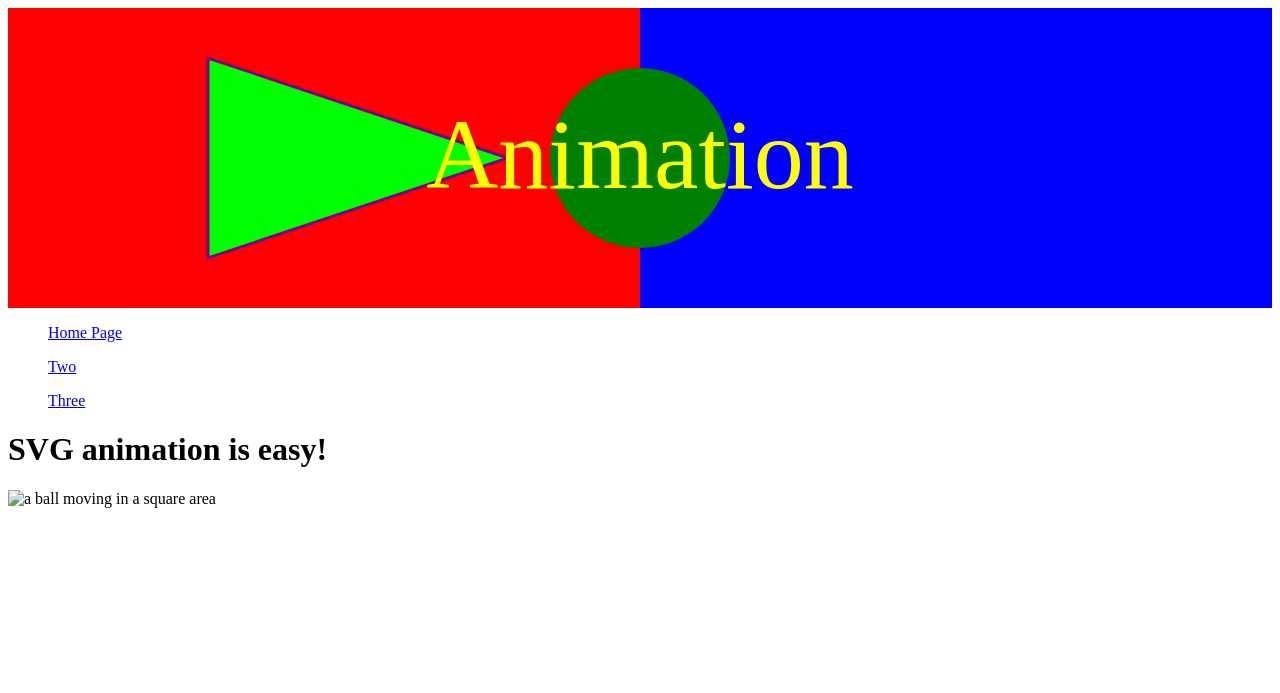
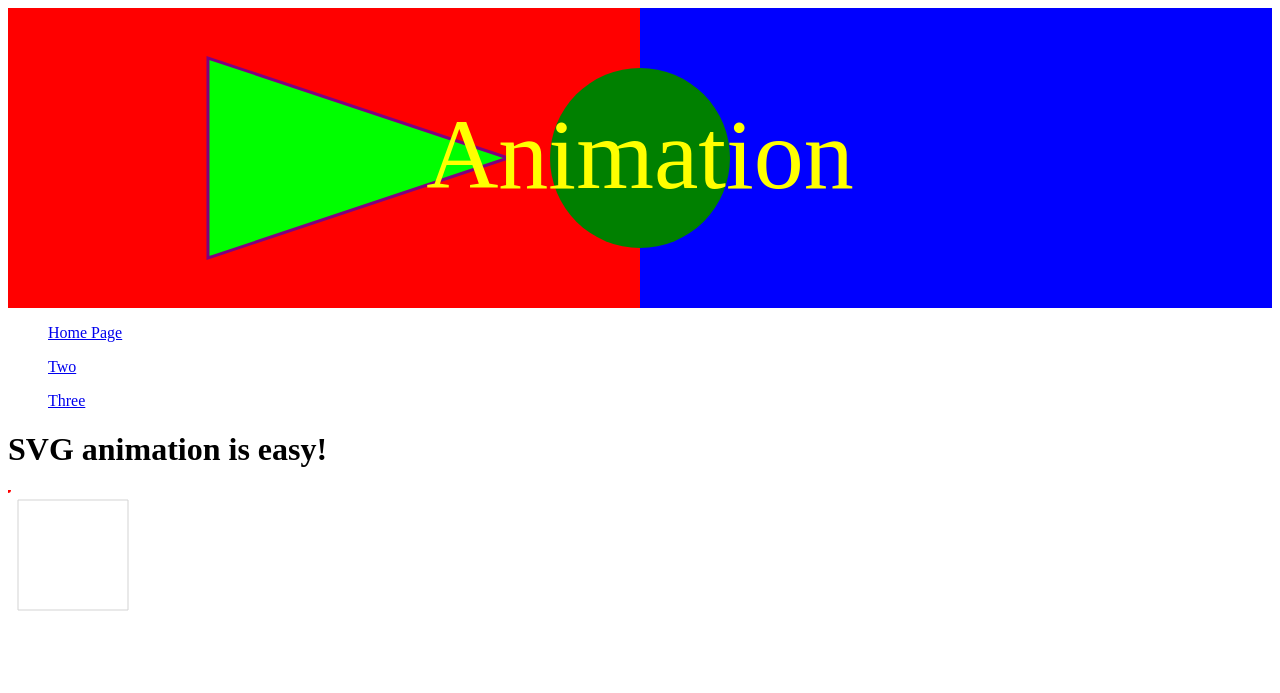
Before and after one commit to willi301/assignment-5-html, a plain HTML site: page views/three.html in a window 1280 px wide. Drawn offline with Linux system fonts and the light colour scheme; the site is published under a folder, as on GitHub Pages, so addresses that start at the root find nothing.

Commit message:
animation

```diff
--- a/views/three.html
+++ b/views/three.html
@@ -25,7 +25,7 @@
 
     <h1>SVG animation is easy!</h1>
 
-    <img src="/resources/page-three.svg" alt="a ball moving in a square area">
+    <img src="../resources/page-three.svg" alt="a ball moving in a square area">
 
 </body>
 </html>
```
